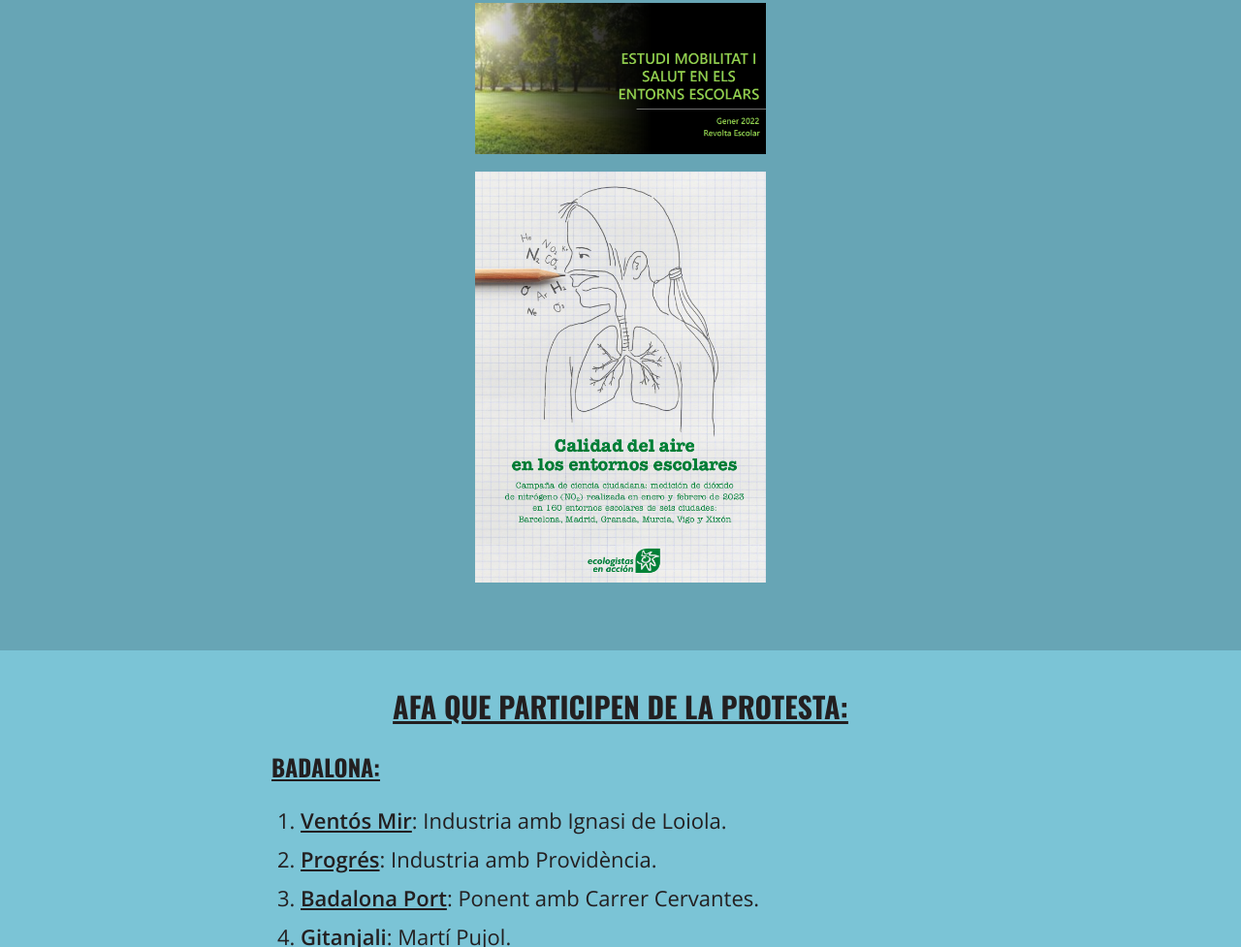
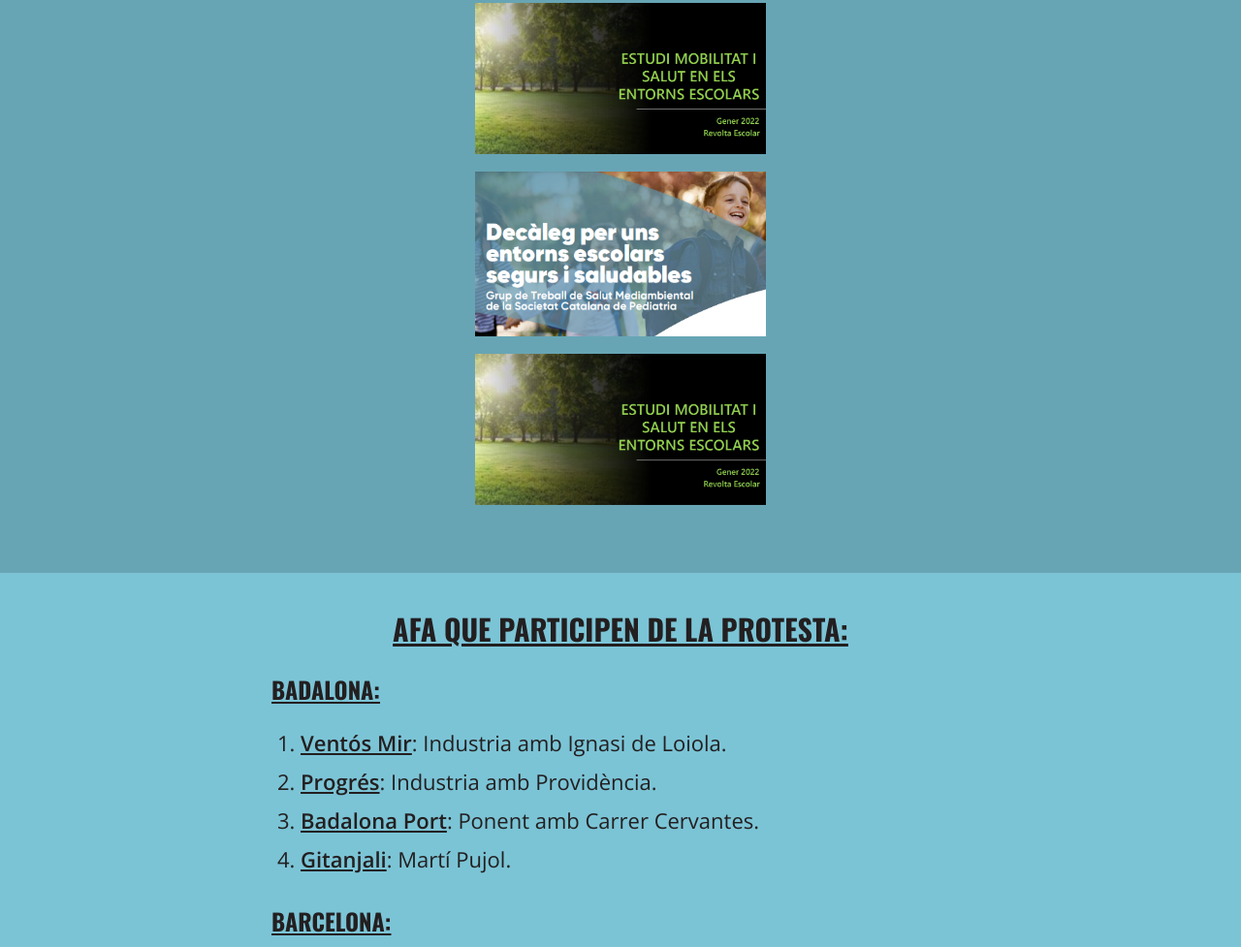
Before and after one commit to guillelopezgines/revoltaescolar, a plain HTML site: page index.html in a window 1280 px wide. Shown: the part 1875-2852 px from the top of the page at 97% size. Drawn offline with nearby package versions, Linux system fonts and the light colour scheme.

Commit message:
Update index.html

```diff
--- a/index.html
+++ b/index.html
@@ -77,7 +77,11 @@
             <br>
           </div>
           <div>
-            <a href="material/Informe-NO2-Colegios-2023.pdf" target="_blank"><img src="/images/portada-estudi-ecologistes.png" width="300"></a>
+            <a href="material/decaleg-escoles-scp-12.pdf" target="_blank"><img src="/images/portada-decàleg.png" width="300"></a>
+            <br>
+          </div>
+          <div>
+            <a href="material/resultats-enquesta-revolta-escolar-2021.pdf" target="_blank"><img src="/images/portada-estudi2022.png" width="300"></a>
           </div>
         </div>
 
```
